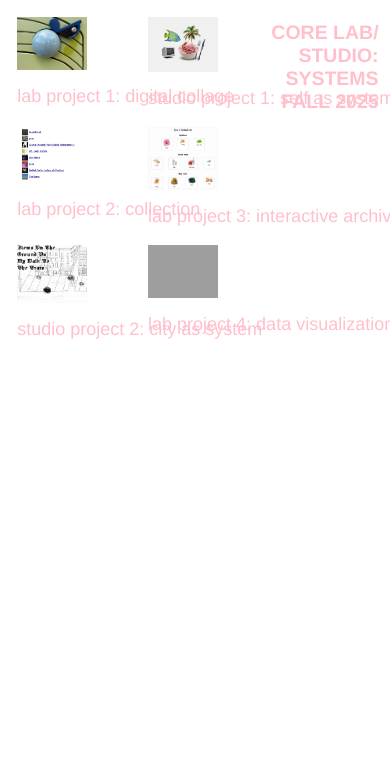
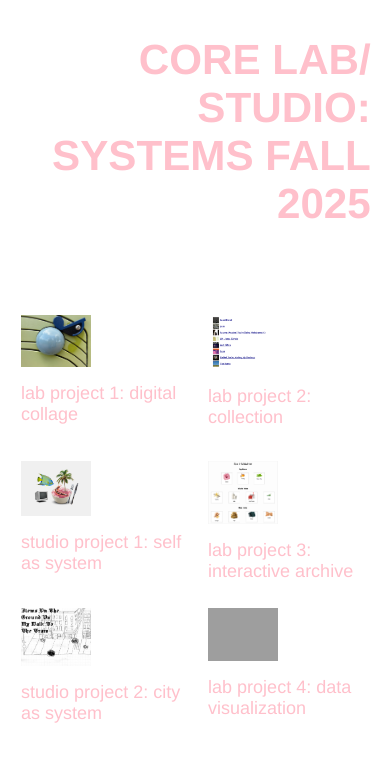
Before and after one commit to healrabbit/coresystemslabfall25, a plain HTML site: page index.html in a window 390 px wide. Drawn offline with Linux system fonts and the light colour scheme; grey boxes are pictures that could not be loaded.

Commit message:
repsonsive

```diff
--- a/homepage.css
+++ b/homepage.css
@@ -57,3 +57,56 @@ transform:scale(1.1);
 transform-origin: center;
 transition-duration: 0.5s;
 }
+
+   @media only screen and (max-width: 480px) { /*          here is mobile css  */
+.frame{
+display:grid;
+grid-template-rows: 2fr 1fr 1fr 1fr;
+grid-template-columns:1fr 1fr;
+text-overflow:wrap;
+}
+   #title{
+ grid-column-start:1;
+ grid-column-end:3;
+grid-row:1;
+font-size: 2.5vh;
+  }
+
+
+#labproj1{
+grid-column:1;
+grid-row:2;
+overflow-wrap:break-word;
+width:fit-content;
+}
+#tbaproject{
+  grid-column:1;
+  grid-row:3;
+overflow-wrap:break-word;
+width:fit-content;
+}
+#labproj2{
+  grid-column:2;
+grid-row:2;
+overflow-wrap:break-word;
+width:fit-content;
+}
+#labproj3{
+  grid-column:2;
+grid-row:3;
+overflow-wrap:break-word;
+width:fit-content;
+}
+#labproj4{
+  grid-column:1;
+grid-row:4;
+overflow-wrap:break-word;
+width:fit-content;
+}
+#labproj5{
+  grid-column:2;
+grid-row:4;
+overflow-wrap:break-word;
+width:fit-content;
+}
+}
```
